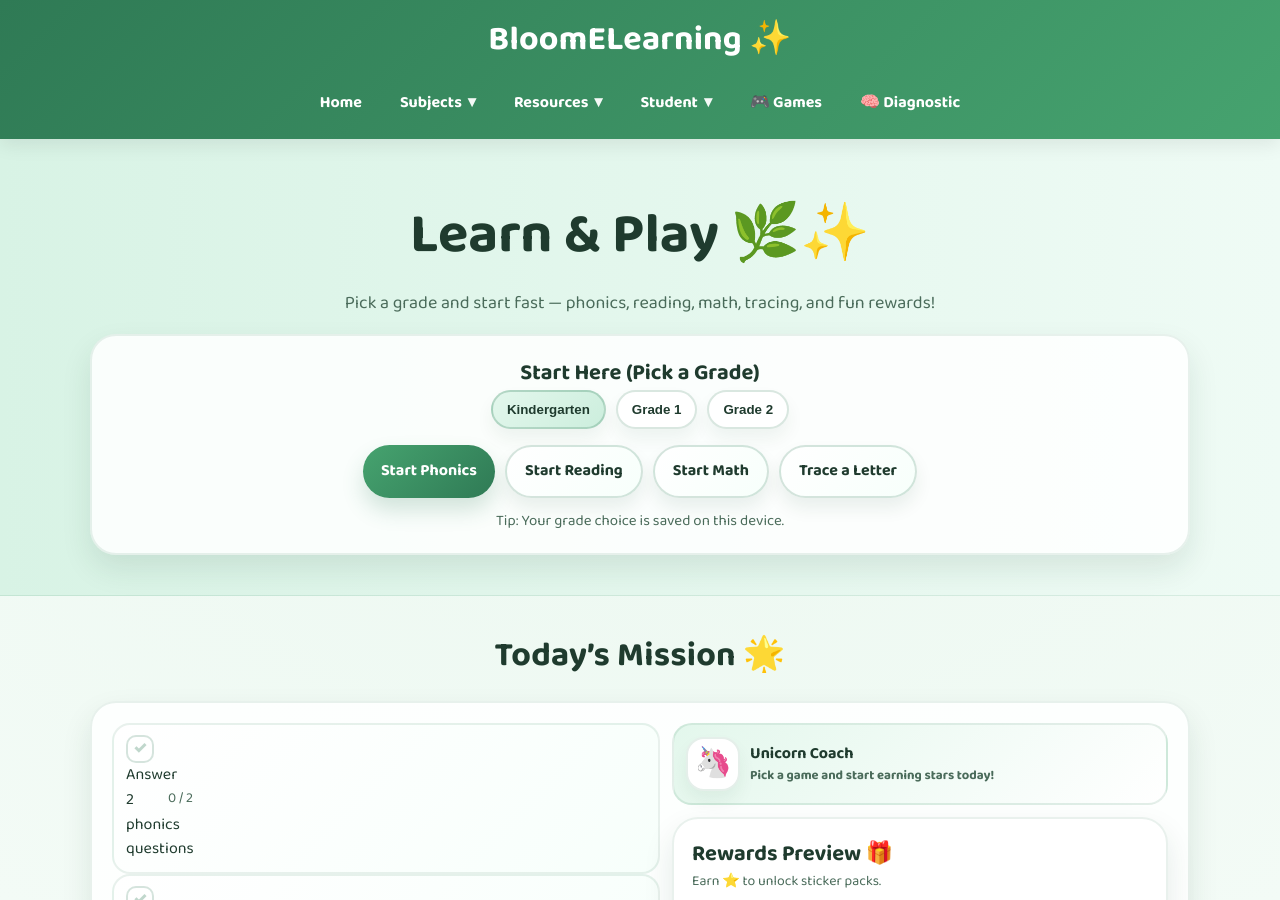
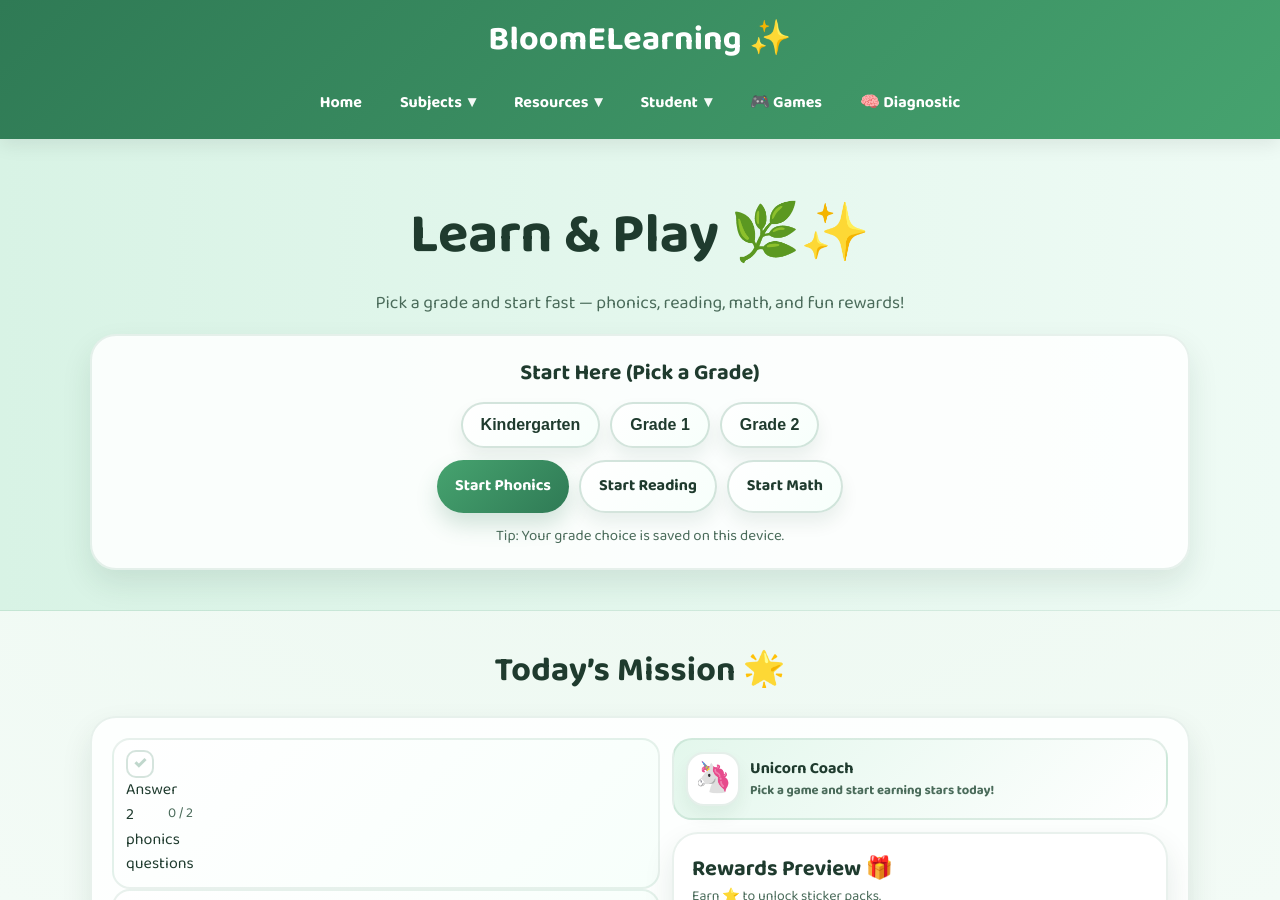
Before and after one commit to crivera-edtech/crivera-edtech.github.io, a Jekyll site: the page index.html, which Jekyll copies as it is, in a window 1280 px wide and 900 px high. Built offline with Jekyll 4.4.1, drawn with Linux system fonts in a browser that asks for light colours.

Commit message:
Update index.html

```diff
--- a/index.html
+++ b/index.html
@@ -54,28 +54,28 @@
 <section class="hero">
   <div class="container">
     <h1>Learn & Play 🌿✨</h1>
-    <p>Pick a grade and start fast — phonics, reading, math, tracing, and fun rewards!</p>
+    <p>Pick a grade and start fast — phonics, reading, math, and fun rewards!</p>
 
     <div class="game-box wide" style="margin-top:16px;">
-      <div class="kid-big">Start Here (Pick a Grade)</div>
+      <div class="kid-big" style="text-align:center;">Start Here (Pick a Grade)</div>
 
-      <div class="badge-row">
-        <button class="pill active" data-grade="K" type="button">Kindergarten</button>
-        <button class="pill" data-grade="1" type="button">Grade 1</button>
-        <button class="pill" data-grade="2" type="button">Grade 2</button>
+      <!-- ✅ Updated: grade pills now same size as row 2 by using btn secondary -->
+      <div class="quick-strip" style="justify-content:center; margin-top:12px;">
+        <button class="btn secondary grade-btn active" data-grade="K" type="button">Kindergarten</button>
+        <button class="btn secondary grade-btn" data-grade="1" type="button">Grade 1</button>
+        <button class="btn secondary grade-btn" data-grade="2" type="button">Grade 2</button>
       </div>
 
-      <div class="quick-strip">
+      <!-- ✅ Updated: removed Trace a Letter -->
+      <div class="quick-strip" style="justify-content:center; margin-top:12px;">
         <a class="btn" id="startPhonics" href="phonics.html">Start Phonics</a>
         <a class="btn secondary" id="startReading" href="reading.html">Start Reading</a>
         <a class="btn secondary" id="startMath" href="math.html">Start Math</a>
-        <a class="btn secondary" href="resources.html#tracing">Trace a Letter</a>
       </div>
 
-      <div class="hero-note">Tip: Your grade choice is saved on this device.</div>
+      <div class="hero-note" style="text-align:center;">Tip: Your grade choice is saved on this device.</div>
     </div>
 
-    <!-- ✅ REMOVED THE BIG BUTTONS / BUBBLES SECTION -->
   </div>
 </section>
 
```
Also changed, not shown: other parts of index.html (+3 -3 lines).
